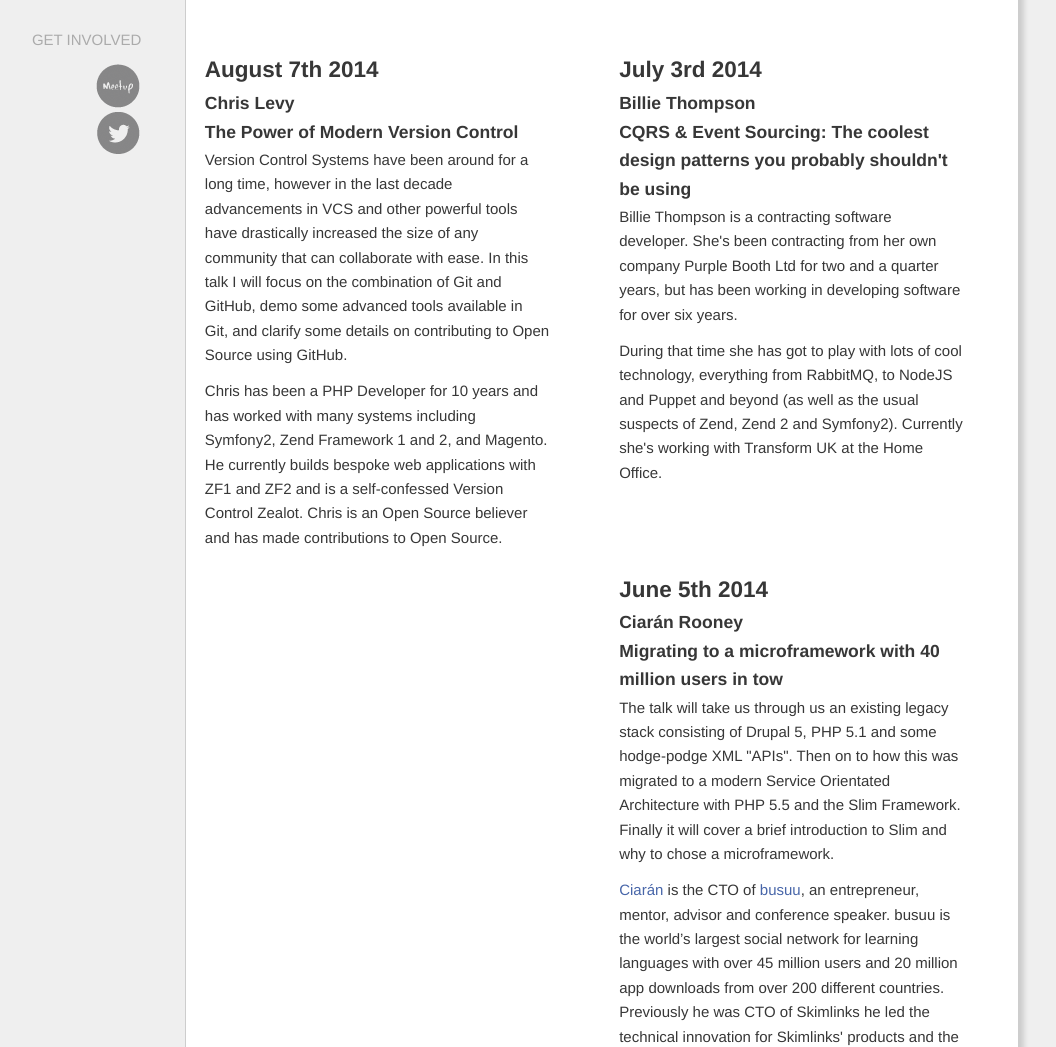
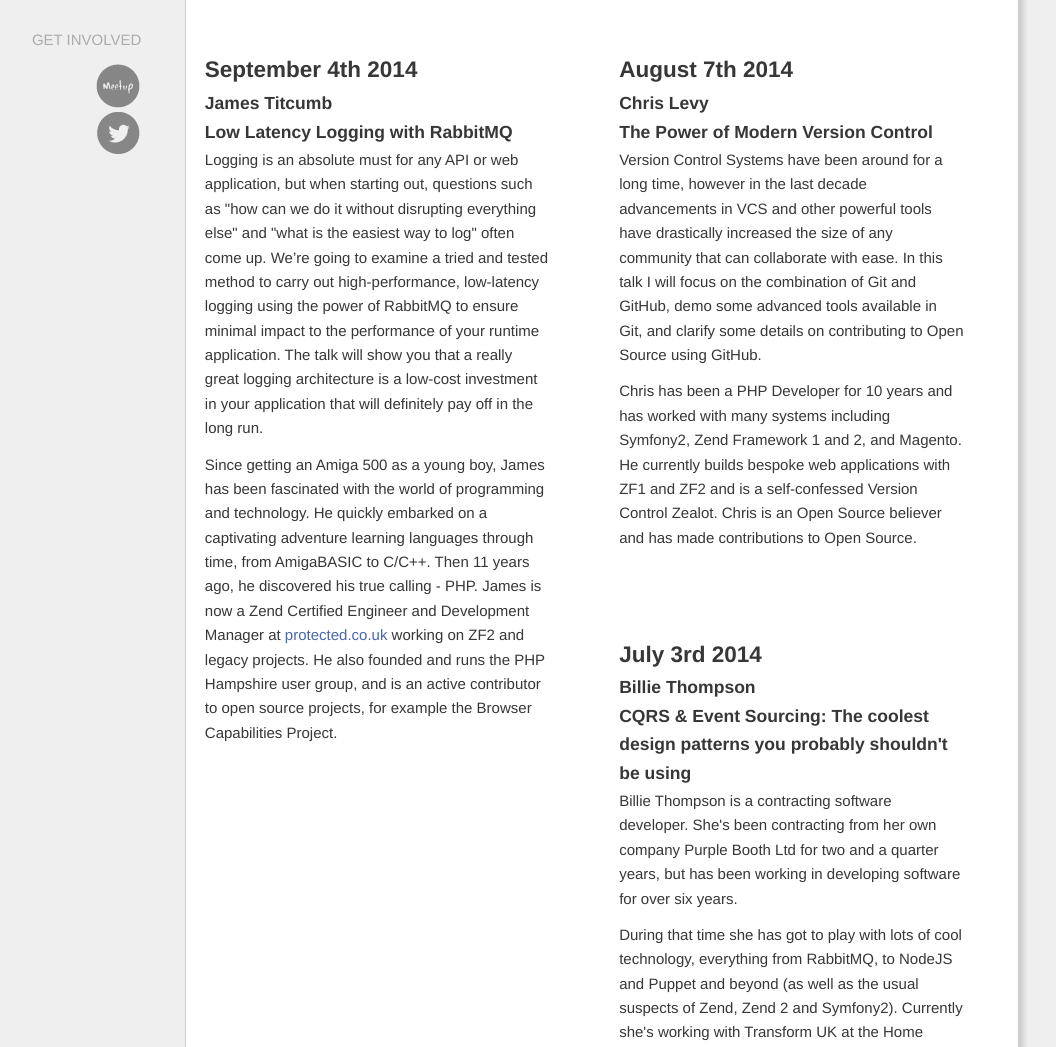
Before and after one commit to phplondon/phplondon.github.io, a Jekyll site: the page built from archive.html, in a window 1280 px wide and 1400 px high, cut to the strip 353-1400 px from the top of the window. Shown: the whole strip, without its empty margins (180-1236 px from the left). Built offline with Jekyll 4.4.1, drawn with Linux system fonts in a browser that asks for light colours.

Commit message:
Add september talk to archive

```diff
--- a/archive.html
+++ b/archive.html
@@ -5,6 +5,15 @@
     <div class="sevencol">
         <div class="home-main-content">
             <h1>Previous Talks</h1>
+        </div>
+    </div>
+    <div class="sixcol">
+        <div class="home-main-content">
+            <h2>September 4th 2014</h2>
+            <h3>James Titcumb</h3>
+            <h3>Low Latency Logging with RabbitMQ</h3>
+            <p>Logging is an absolute must for any API or web application, but when starting out, questions such as "how can we do it without disrupting everything else" and "what is the easiest way to log" often come up. We’re going to examine a tried and tested method to carry out high-performance, low-latency logging using the power of RabbitMQ to ensure minimal impact to the performance of your runtime application. The talk will show you that a really great logging architecture is a low-cost investment in your application that will definitely pay off in the long run.</p>
+            <p>Since getting an Amiga 500 as a young boy, James has been fascinated with the world of programming and technology. He quickly embarked on a captivating adventure learning languages through time, from AmigaBASIC to C/C++. Then 11 years ago, he discovered his true calling - PHP. James is now a Zend Certified Engineer and Development Manager at <a href="http://protected.co.uk">protected.co.uk</a> working on ZF2 and legacy projects. He also founded and runs the PHP Hampshire user group, and is an active contributor to open source projects, for example the Browser Capabilities Project.</p>
         </div>
     </div>
       <div class="sixcol">
```
